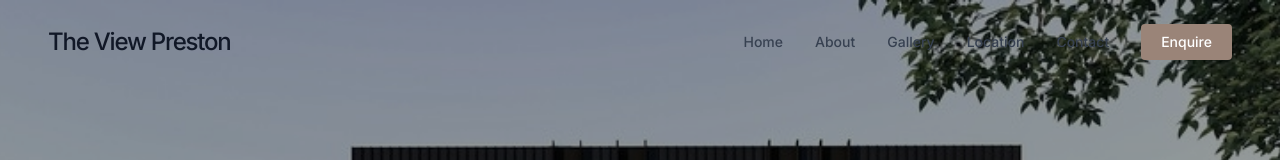
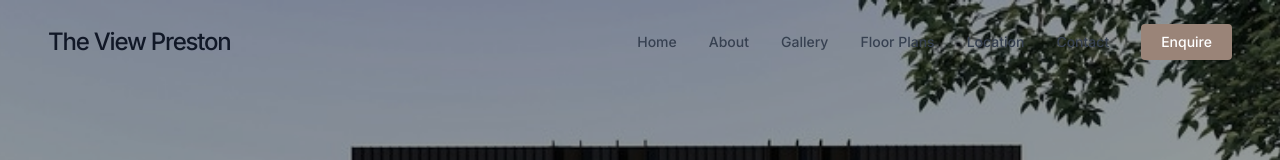
Before and after one commit to propertystart/view-preston-stemcon-v10, a React (Vite) app: page / in a window 1280 px wide. Shown: the top 160 px of the page. Built offline with nearby package versions, Linux system fonts and the light colour scheme.

Commit message:
Add floor plans link
Adds a link to the floor plans section in the header.

```diff
--- a/src/components/Navbar.tsx
+++ b/src/components/Navbar.tsx
@@ -43,10 +43,10 @@ const Navbar: React.FC = () => {
 
         {/* Desktop Navigation */}
         <nav className="hidden md:flex items-center space-x-8">
-          {['Home', 'About', 'Gallery', 'Location', 'Contact'].map((item) => (
+          {['Home', 'About', 'Gallery', 'Floor Plans', 'Location', 'Contact'].map((item) => (
             <a
               key={item}
-              href={`#${item.toLowerCase()}`}
+              href={`#${item.toLowerCase().replace(/\s+/g, '-')}`}
               className="text-sm font-medium text-gray-700 hover:text-black transition-colors duration-200"
             >
               {item}
@@ -83,10 +83,10 @@ const Navbar: React.FC = () => {
       >
         <div className="flex flex-col items-center justify-center h-full">
           <div className="flex flex-col space-y-8 items-center">
-            {['Home', 'About', 'Gallery', 'Location', 'Contact'].map((item) => (
+            {['Home', 'About', 'Gallery', 'Floor Plans', 'Location', 'Contact'].map((item) => (
               <a
                 key={item}
-                href={`#${item.toLowerCase()}`}
+                href={`#${item.toLowerCase().replace(/\s+/g, '-')}`}
                 className="text-xl font-medium text-gray-900 hover:text-black transition-colors"
                 onClick={() => setIsMenuOpen(false)}
               >
--- a/src/pages/Index.tsx
+++ b/src/pages/Index.tsx
@@ -1,4 +1,3 @@
-
 import React, { useEffect } from 'react';
 import Navbar from '@/components/Navbar';
 import Hero from '@/components/Hero';
```
